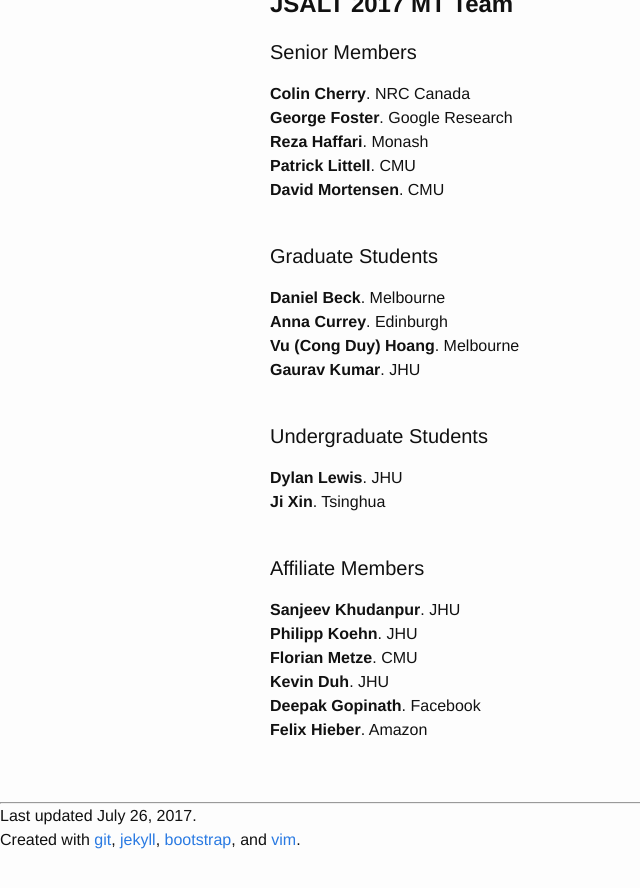
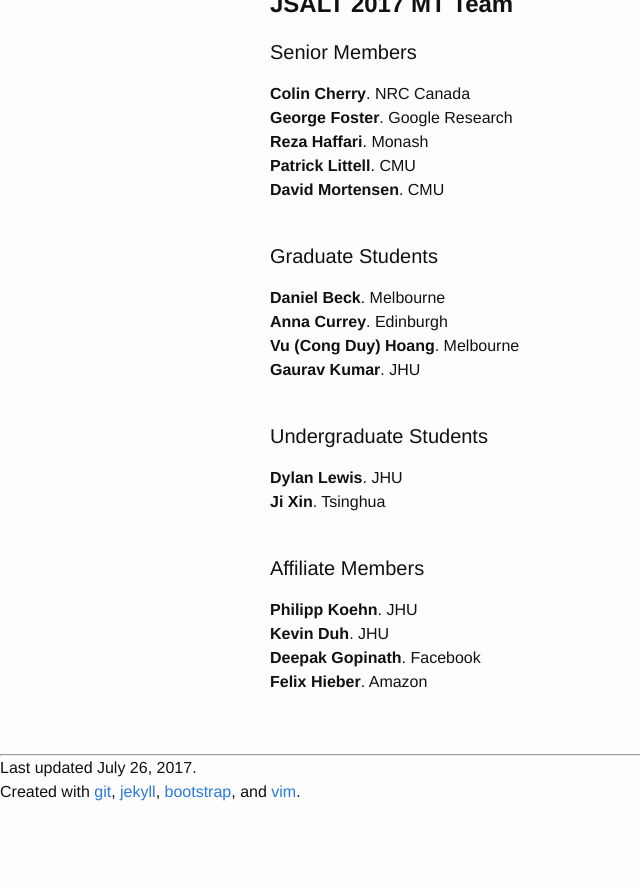
Before and after one commit to duyvuleo/ws17mt, a Jekyll site: the page built from index.md, in a window 1280 px wide and 900 px high, scrolled down 755 px. Shown: the top 888 px of the window, without its empty margins (0-640 px from the left). Built offline with Jekyll 4.4.1, drawn with Linux system fonts in a browser that asks for light colours; after the commit the page ends 1607 px from its top, so only the background shows below that.

Commit message:
edit members

```diff
--- a/index.md
+++ b/index.md
@@ -96,24 +96,11 @@ title: Neural Machine Translation with Minimal Parallel Resources
 <p>&nbsp;</p>
 
 <h4>Affiliate Members</h4>
-<div class="media">
-  <div class="media-body">
-    <strong>Sanjeev Khudanpur</strong>.
-    JHU<br/>
-  </div>
-</div>
 
 <div class="media">
   <div class="media-body">
     <strong>Philipp Koehn</strong>.
     JHU<br/>
-  </div>
-</div>
-
-<div class="media">
-  <div class="media-body">
-    <strong>Florian Metze</strong>.
-    CMU<br/>
   </div>
 </div>
 
```
Also changed, not shown: team.html (+0 -7 lines).
